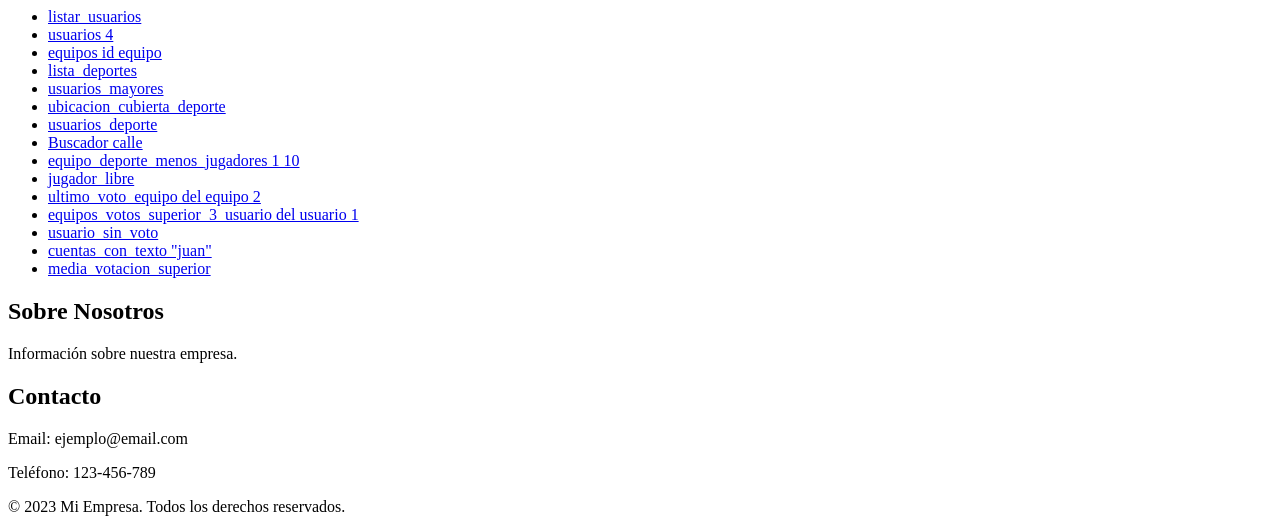
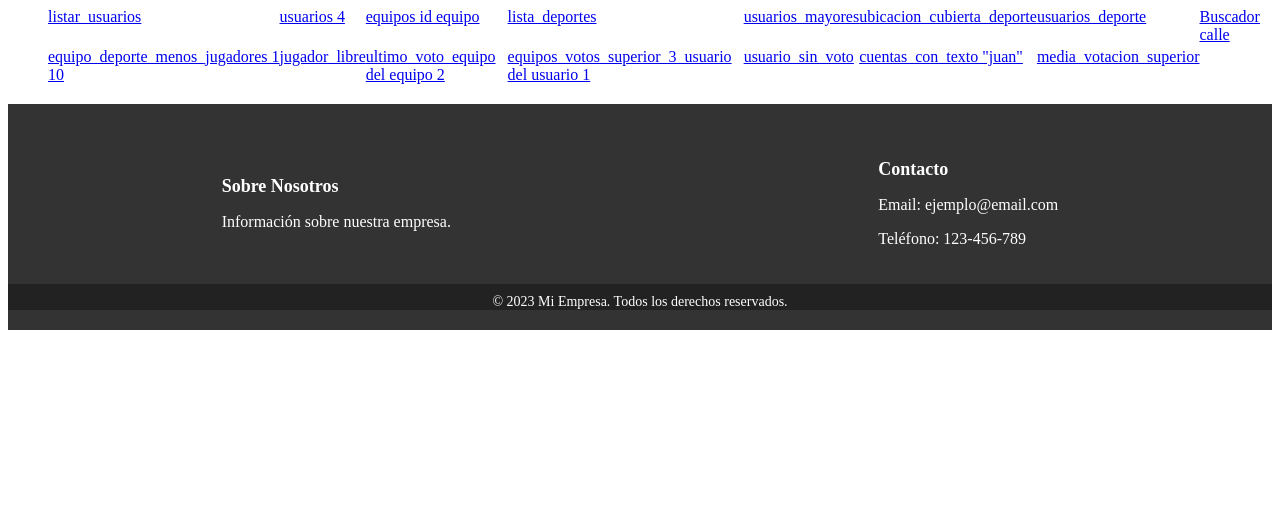
Before and after one commit to GuerraSalasIvan/ProyectoFinGrado, a Django app: page /equipo/1/1 in a window 1280 px wide. Shown: the top 518 px of the page. Run offline with Django 3.2, Linux system fonts and the light colour scheme.

Commit message:
un poco de estilo en menu y pie

```diff
--- /dev/null
+++ b/app/static/css/menu.css
@@ -0,0 +1,9 @@
+li{
+    list-style: none;
+}
+
+ul{
+    display: grid;
+    grid-template-rows: 40px 40px;
+    grid-template-columns: repeat(8, auto);
+}
--- a/app/templates/estructura/principal.html
+++ b/app/templates/estructura/principal.html
@@ -1,11 +1,18 @@
 <html lang="es">
+    {% load static %}
     <head>
         <meta charset="utf-8">
         <meta name="viewport" content="width=device-width, initial-scale=1">
+        <link rel="stylesheet" href="{% static 'css/pie.css' %}">
+        <link rel="stylesheet" href="{% static 'css/menu.css' %}">
 
         <title>Mi proyecto fin de grado</title>
 
-        {% load static %}
+
+
+        {% block estilos %}
+
+        {% endblock estilos %}
 
 
 
--- a/app/templates/index.html
+++ b/app/templates/index.html
@@ -1,7 +1,11 @@
 {% extends "estructura/principal.html" %}
 {% load static %}
 
-<link rel="stylesheet" href="{% static 'css/pie.css' %}">
+{% block estilos %}
+
+{% endblock estilos %}
+
+
 
 {% block contenido %}
 <div>
```
Also changed, not shown: app/static/css/pie.css (indentation only).
